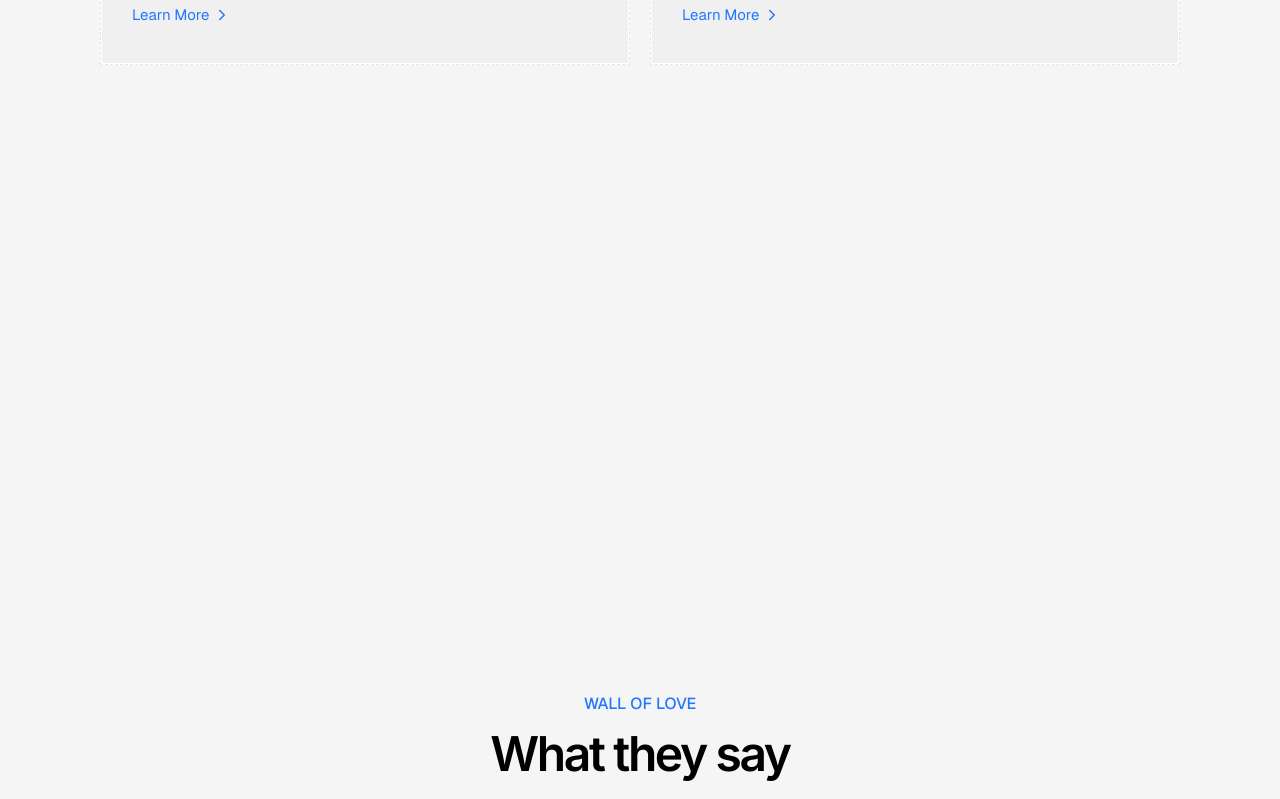
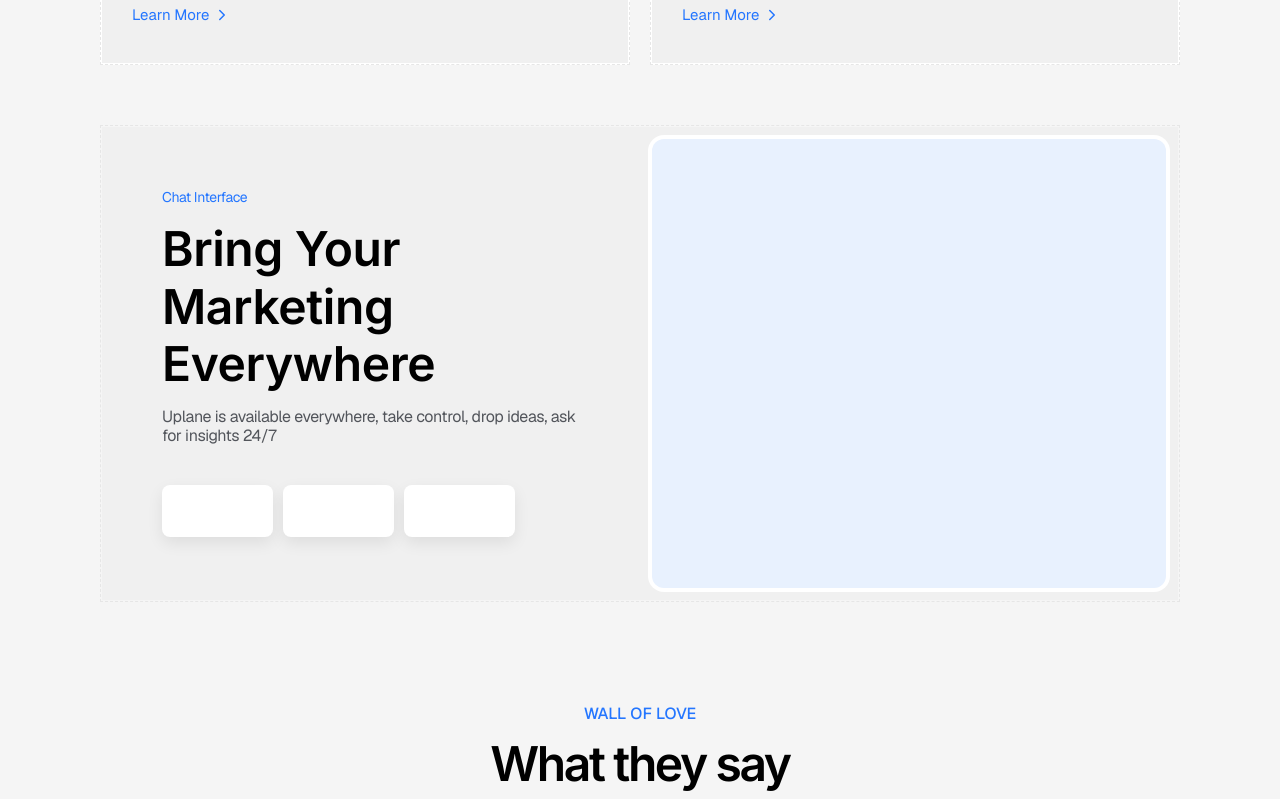
Before and after one commit to heyAshishRaut/uplane-assignment, a Next.js app: page / in a window 1280 px wide. Shown: the part 1880-2679 px from the top of the page. Built offline with nearby package versions, Linux system fonts and the light colour scheme.

Commit message:
Finished

```diff
--- a/app/components/productFeatures.tsx
+++ b/app/components/productFeatures.tsx
@@ -1,16 +1,54 @@
+"use client"
 import Image from "next/image"
 import {ChevronRight} from "lucide-react"
+import { motion } from "framer-motion"
 
 const ProductFeatures = () => {
     return (
-        <div className={`h-[1494px] w-full px-[20px] md:px-[50px] lg:px-[100px] flex flex-col gap-y-[50px]`}>
-            <div className={`h-[228px] w-full flex flex-col items-center gap-y-[14px] leading-[1.1] tracking-tight text-[16px]`}>
+        <div className={`min-h-[1494px] w-full px-[20px] md:px-[50px] lg:px-[100px] flex flex-col gap-y-[50px]`}>
+            <motion.div
+                initial={{
+                    opacity: 0,
+                    filter: "blur(10px)",
+                    y: 20
+                }}
+                whileInView={{
+                    opacity: 1,
+                    filter: "blur(0px)",
+                    y: 0
+                }}
+                transition={{
+                    duration: 0.8,
+                    ease: "easeIn"
+                }}
+                viewport={{
+                    once: true
+                }}
+                className={`h-[228px] w-full flex flex-col items-center gap-y-[14px] leading-[1.1] tracking-tight text-[16px]`}>
                 <div className={"text-[#2476FF]"}>Product Features</div>
                 <div className={`font-inter text-[36px] md:text-[52px] font-semibold text-center`}>All-in-One AI<br/>Marketing Platform</div>
                 <div className={`text-center text-[#52555B]`}>From research to reporting Uplane automates your entire performance marketing workflow,<br/> so you can move faster, create smarter, and scale effortlessly.</div>
-            </div>
+            </motion.div>
 
-            <div className={`w-full h-[1216px] flex flex-col gap-y-[60px]`}>
+            <motion.div
+                initial={{
+                    opacity: 0,
+                    filter: "blur(10px)",
+                    y: 20
+                }}
+                whileInView={{
+                    opacity: 1,
+                    filter: "blur(0px)",
+                    y: 0
+                }}
+                transition={{
+                    duration: 0.5,
+                    ease: "easeIn"
+                }}
+                viewport={{
+                    once: true
+                }}
+                className={`w-full min-h-[1216px] flex flex-col  gap-y-[60px]`}>
                 <Image
                     src="/img_1.png"
                     alt=""
@@ -19,8 +57,26 @@ const ProductFeatures = () => {
                     className="self-center w-full md:w-[786px] h-auto hidden md:block"
                 />
 
-                <div className={`w-full flex-1 flex flex-col gap-y-[20px] md:flex-row md:gap-y-0 md:gap-x-[20px]`}>
-                    <div className={`w-full md:w-[610px] h-[564px] p-[1px] bg-white border border-dashed border-[#e6e6e6]`}>
+                <motion.div
+                    initial={{
+                        opacity: 0,
+                        filter: "blur(10px)",
+                        y: 20
+                    }}
+                    whileInView={{
+                        opacity: 1,
+                        filter: "blur(0px)",
+                        y: 0
+                    }}
+                    transition={{
+                        duration: 0.5,
+                        ease: "easeIn"
+                    }}
+                    viewport={{
+                        once: true
+                    }}
+                    className={`self-center flex-1 flex flex-col gap-y-[20px] md:flex-row md:gap-y-0 md:gap-x-[20px]`}>
+                    <div className={`w-full md:w-1/2 h-[564px] p-[1px] bg-white border border-dashed border-[#e6e6e6]`}>
                         <div className={`h-full w-full bg-[#f0f0f0] flex flex-col pt-1.5 md:pt-2`}>
                             <div className={`relative w-full h-[378px]`}>
                                 <Image
@@ -40,7 +96,8 @@ const ProductFeatures = () => {
                             </div>
                         </div>
                     </div>
-                    <div className={`w-full md:w-[610px] h-[564px] p-[1px] bg-white border border-dashed border-[#e6e6e6]`}>
+
+                    <div className={`w-full md:w-1/2 h-[564px] p-[1px] bg-white border border-dashed border-[#e6e6e6]`}>
                         <div className={`h-full w-full bg-[#f0f0f0] flex flex-col pt-2`}>
                             <div className={`relative w-full h-[378px]`}>
                                 <Image
@@ -60,8 +117,52 @@ const ProductFeatures = () => {
                             </div>
                         </div>
                     </div>
-                </div>
-            </div>
+                </motion.div>
+
+                <motion.div
+                    initial={{
+                        opacity: 0,
+                        filter: "blur(10px)",
+                        y: 20
+                    }}
+                    whileInView={{
+                        opacity: 1,
+                        filter: "blur(0px)",
+                        y: 0
+                    }}
+                    transition={{
+                        duration: 0.5,
+                        ease: "easeIn"
+                    }}
+                    viewport={{
+                        once: true
+                    }}
+                    className={`w-full h-[477px] p-[1px]  border border-dashed border-[#e6e6e6]`}>
+                    <div className={`h-full w-full bg-[#f0f0f0] flex`}>
+                        <div className={`w-full md:w-1/2 h-full p-[60px] flex flex-col gap-y-[40px] items-center justify-center`}>
+                            <div className={`flex flex-col gap-y-[14px] leading-[1.2] tracking-tight`}>
+                                <div className={`text-[14px] text-[#2476FF]`}>Chat Interface</div>
+                                <div className={`font-inter md:font-semibold text-[24px] font-medium md:text-[48px]`}>Bring Your Marketing Everywhere</div>
+                                <div className={`font-sans text-[16px] text-[#52555B]`}>Uplane is available everywhere, take control, drop ideas, ask for insights 24/7</div>
+                            </div>
+                            <div className={`h-[52px] w-full flex gap-x-[10px]`}>
+                                <div className={`w-[111px] h-full bg-white shadow-[0_6px_16px_rgba(0,0,0,0.08)] rounded-lg`}></div>
+                                <div className={`w-[111px] h-full bg-white shadow-[0_6px_16px_rgba(0,0,0,0.08)] rounded-lg`}></div>
+                                <div className={`w-[111px] h-full bg-white shadow-[0_6px_16px_rgba(0,0,0,0.08)] rounded-lg`}></div>
+                            </div>
+                        </div>
+
+                        <div className={`hidden relative w-1/2 h-full p-2  md:flex items-center justify-center`}>
+                            <div className={`w-full h-full rounded-2xl bg-white p-1`}>
+                                <div className={`h-full w-full bg-[#e8f1fe] rounded-xl`}>
+
+                                </div>
+                            </div>
+
+                        </div>
+                    </div>
+                </motion.div>
+            </motion.div>
         </div>
     )
 }
```
Also changed, not shown: public/img_3.png (added).
